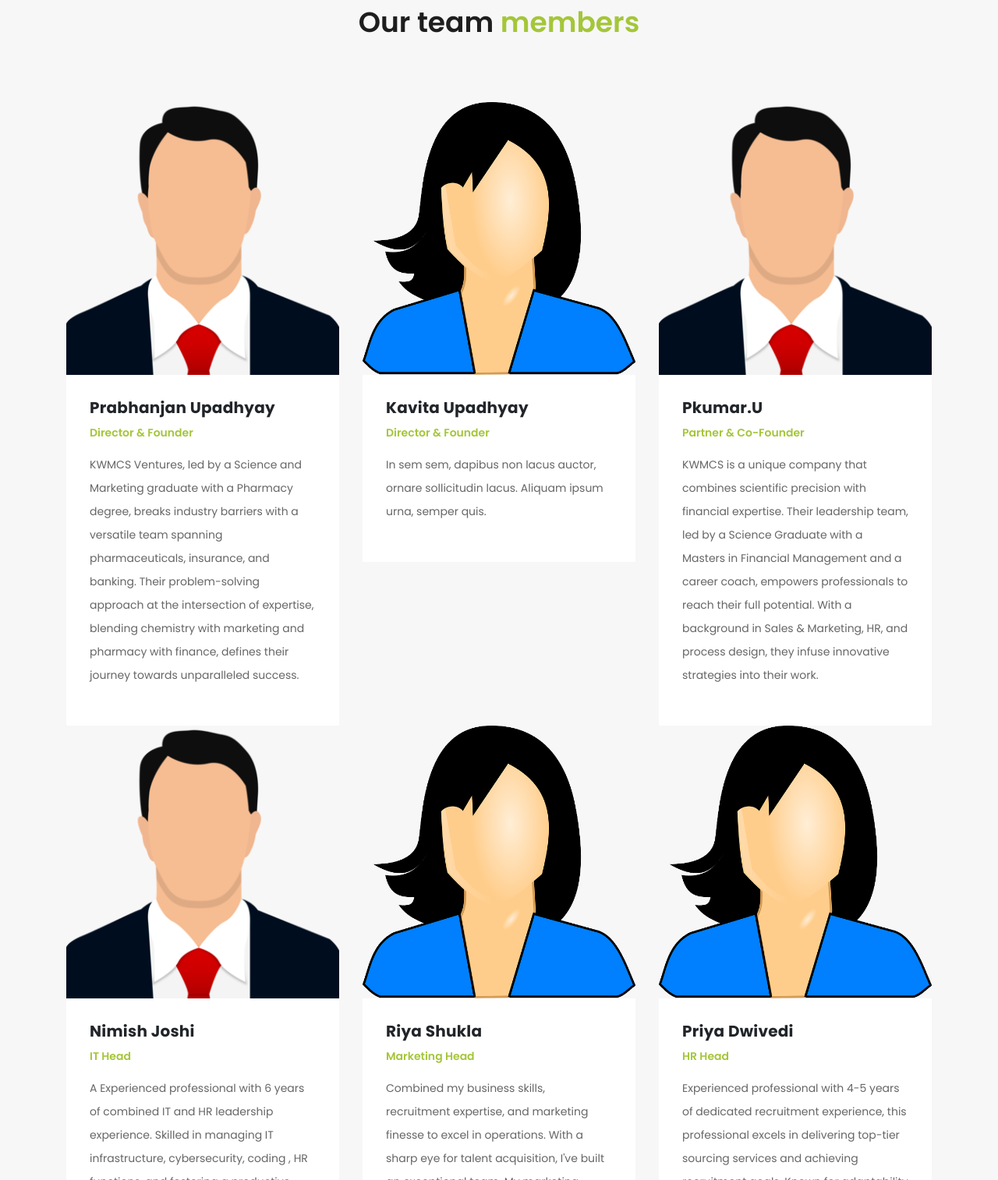
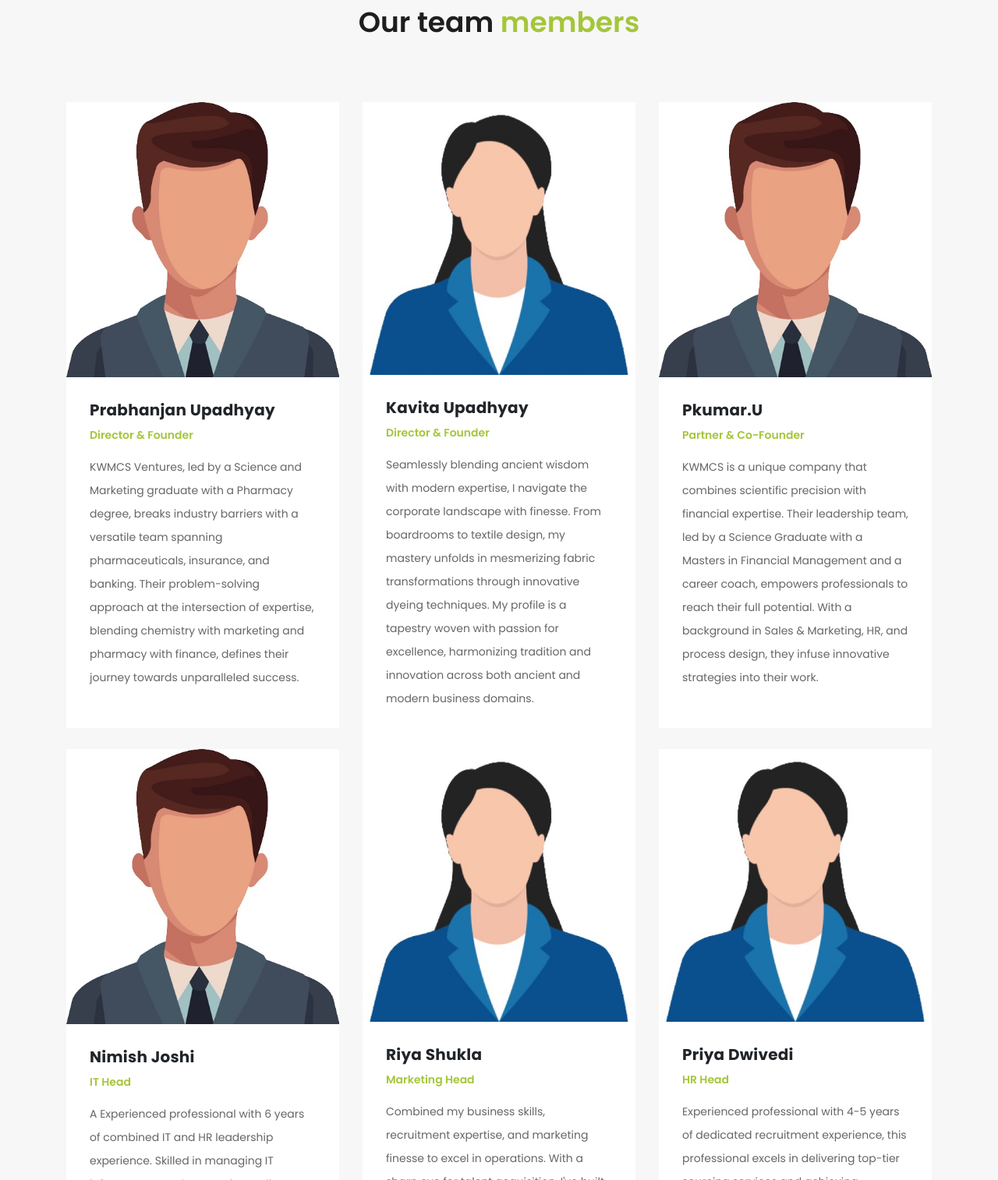
Before and after one commit to Nimish279/KWMCSVenturesLLP.github.io, a plain HTML site: page about.html in a window 1280 px wide. Shown: the part 1357-2871 px from the top of the page at 78% size. Drawn offline with Linux system fonts and the light colour scheme.

Commit message:
Eve commit

```diff
--- a/about.html
+++ b/about.html
@@ -144,7 +144,7 @@ https://templatemo.com/tm-545-finance-business
           </div>
           <div class="col-md-4">
             <div class="team-item">
-              <img src="assets/images/dummp_male.jpeg" alt="">
+              <img src="assets/images/dummy_male.jpg" alt="">
               <div class="down-content">
                 <h4>Prabhanjan Upadhyay</h4>
                 <span>Director & Founder</span>
@@ -154,17 +154,17 @@ https://templatemo.com/tm-545-finance-business
           </div>
           <div class="col-md-4">
             <div class="team-item">
-              <img src="assets/images/dummy_female.jpeg" alt="">
+              <img src="assets/images/dummy_female.png" alt="">
               <div class="down-content">
                 <h4>Kavita Upadhyay</h4>
                 <span>Director & Founder</span>
-                <p>In sem sem, dapibus non lacus auctor, ornare sollicitudin lacus. Aliquam ipsum urna, semper quis.</p>
+                <p>Seamlessly blending ancient wisdom with modern expertise, I navigate the corporate landscape with finesse. From boardrooms to textile design, my mastery unfolds in mesmerizing fabric transformations through innovative dyeing techniques. My profile is a tapestry woven with passion for excellence, harmonizing tradition and innovation across both ancient and modern business domains.</p>
               </div>
             </div>
           </div>
           <div class="col-md-4">
             <div class="team-item">
-              <img src="assets/images/dummp_male.jpeg" alt="">
+              <img src="assets/images/dummy_male.jpg" alt="">
               <div class="down-content">
                 <h4>Pkumar.U</h4>
                 <span>Partner & Co-Founder</span>
@@ -174,7 +174,7 @@ https://templatemo.com/tm-545-finance-business
           </div>
           <div class="col-md-4">
             <div class="team-item">
-              <img src="assets/images/dummp_male.jpeg" alt="">
+              <img src="assets/images/dummy_male.jpg" alt="">
               <div class="down-content">
                 <h4>Nimish Joshi</h4>
                 <span>IT Head</span>
@@ -184,7 +184,7 @@ https://templatemo.com/tm-545-finance-business
           </div>
           <div class="col-md-4">
             <div class="team-item">
-              <img src="assets/images/dummy_female.jpeg" alt="">
+              <img src="assets/images/dummy_female.png" alt="">
               <div class="down-content">
                 <h4>Riya Shukla</h4>
                 <span>Marketing Head</span>
@@ -194,7 +194,7 @@ https://templatemo.com/tm-545-finance-business
           </div>
           <div class="col-md-4">
             <div class="team-item">
-              <img src="assets/images/dummy_female.jpeg" alt="">
+              <img src="assets/images/dummy_female.png" alt="">
               <div class="down-content">
                 <h4>Priya Dwivedi</h4>
                 <span>HR Head</span>
```
Also changed, not shown: assets/images/dummp_male.jpeg (deleted), assets/images/dummy_female.jpeg (deleted), assets/images/dummy_female.png (added), assets/images/dummy_male.jpg (added), 2 other files.
